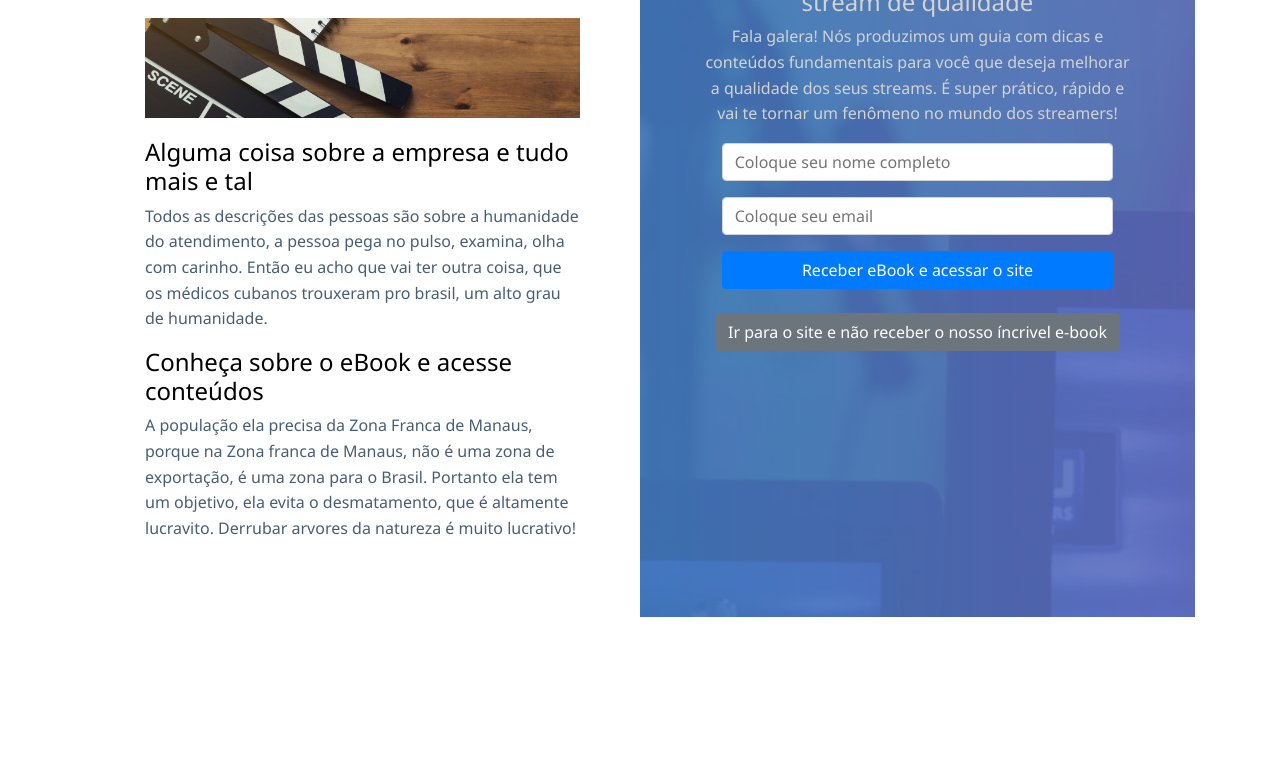
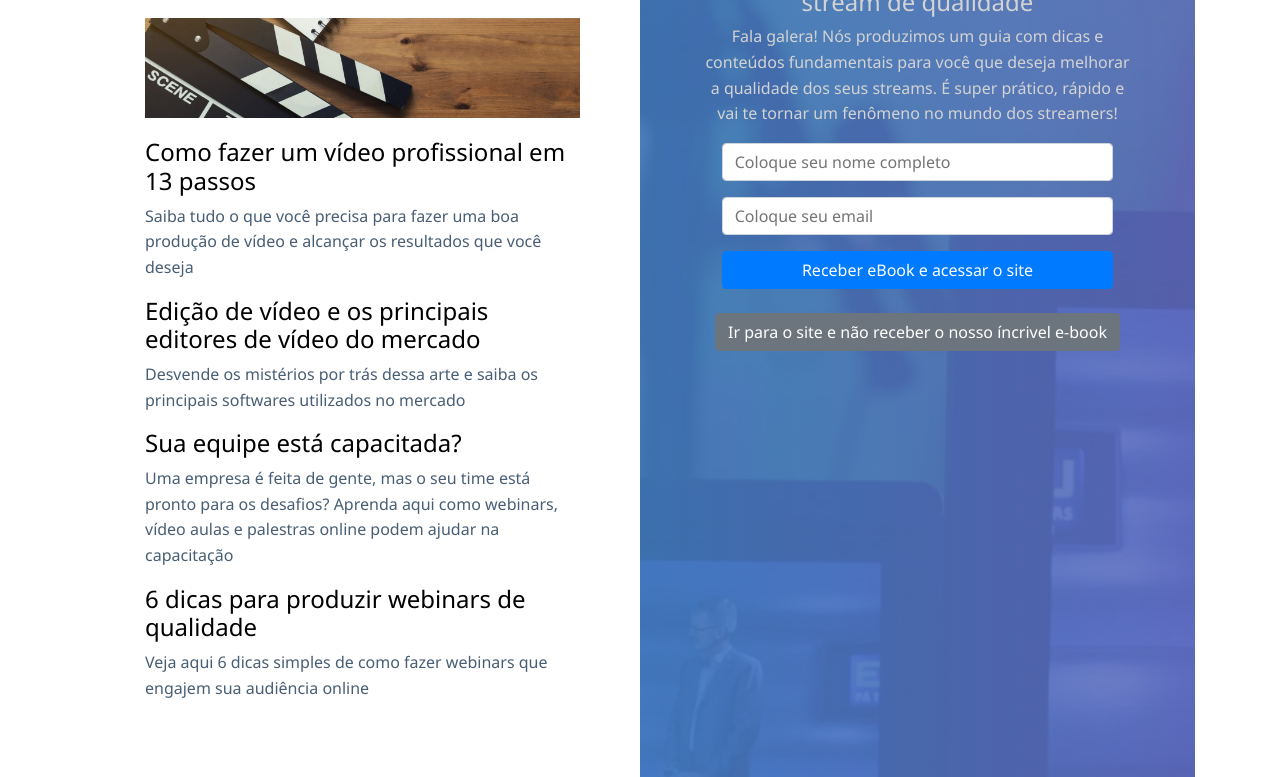
Before and after one commit to HuraBittencourt/contentshow, a plain HTML site: page public/index.html in a window 1280 px wide. Shown: the part 138-915 px from the top of the page. Before the commit the page ends 800 px from the top, so only its background shows below. Drawn offline with nearby package versions, Linux system fonts and the light colour scheme.

Commit message:
Small updates

```diff
--- a/public/css/landing-page.css
+++ b/public/css/landing-page.css
@@ -38,7 +38,7 @@ body {
 .content-left {
 	display: flex;
 	flex-direction: column;
-	align-items: center;
+	align-items: left;
 	text-align: left;
 	padding: 60px;
 }
--- a/public/index.html
+++ b/public/index.html
@@ -30,25 +30,30 @@
 
             <img class="banner" src="imagens/film_analysis.jpg" alt="">
 
-            <h4>Alguma coisa sobre a empresa e tudo mais e tal</h4>
-            <p>Todos as descrições das pessoas são sobre a humanidade do atendimento, a pessoa pega no pulso, examina, olha
-                com carinho. Então eu acho que vai ter outra coisa, que os médicos cubanos trouxeram pro brasil, um alto
-                grau de humanidade.
+            <h4>Como fazer um vídeo profissional em 13 passos</h4>
+            <p>Saiba tudo o que você precisa para fazer uma boa produção de vídeo e alcançar os resultados que você
+                deseja
             </p>
 
-            <h4>Conheça sobre o eBook e acesse conteúdos</h4>
-            <p>A população ela precisa da Zona Franca de Manaus, porque na Zona franca de Manaus, não é uma zona de exportação,
-                é uma zona para o Brasil. Portanto ela tem um objetivo, ela evita o desmatamento, que é altamente lucravito.
-                Derrubar arvores da natureza é muito lucrativo!
+            <h4>Edição de vídeo e os principais editores de vídeo do mercado</h4>
+            <p>Desvende os mistérios por trás dessa arte e saiba os principais softwares utilizados no mercado</p>
+
+            <h4>Sua equipe está capacitada?</h4>
+            <p>Uma empresa é feita de gente, mas o seu time está pronto para os desafios? Aprenda aqui como webinars,
+                vídeo aulas e palestras online podem ajudar na capacitação
             </p>
 
+            <h4>6 dicas para produzir webinars de qualidade</h4>
+            <p>Veja aqui 6 dicas simples de como fazer webinars que engajem sua audiência online
+            </p>
         </div>
 
         <div class="content-right">
 
             <h4>[eBook]</h4>
             <h4>Os principais passos para fazer uma stream de qualidade</h4>
-            <p>Fala galera! Nós produzimos um guia com dicas e conteúdos fundamentais para você que deseja melhorar a qualidade dos seus streams. É super prático, rápido e vai te tornar um fenômeno no mundo dos streamers!</p>
+            <p>Fala galera! Nós produzimos um guia com dicas e conteúdos fundamentais para você que deseja melhorar a
+                qualidade dos seus streams. É super prático, rápido e vai te tornar um fenômeno no mundo dos streamers!</p>
 
             <div class="form-group">
                 <form id="contactForm" action="home.html">
```
